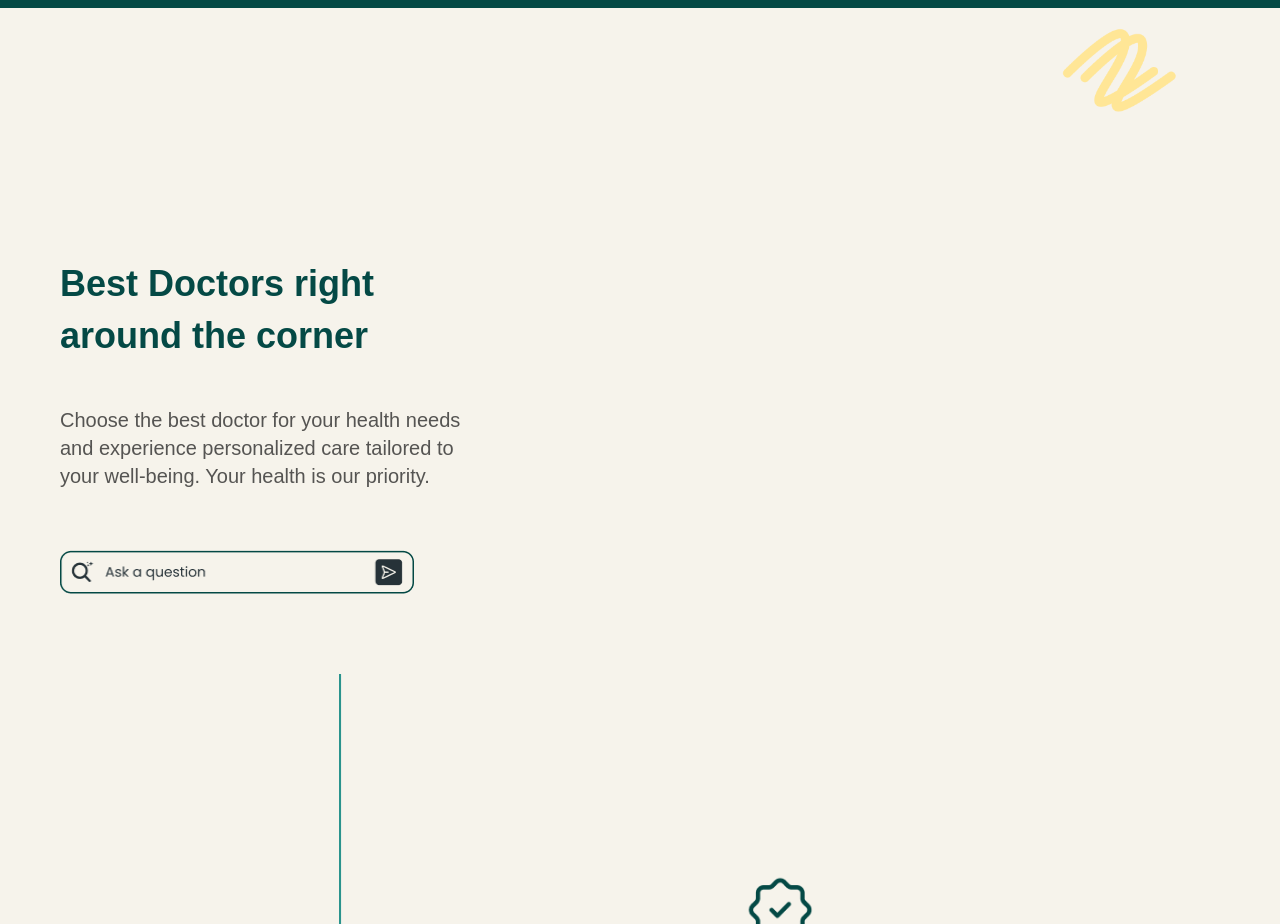
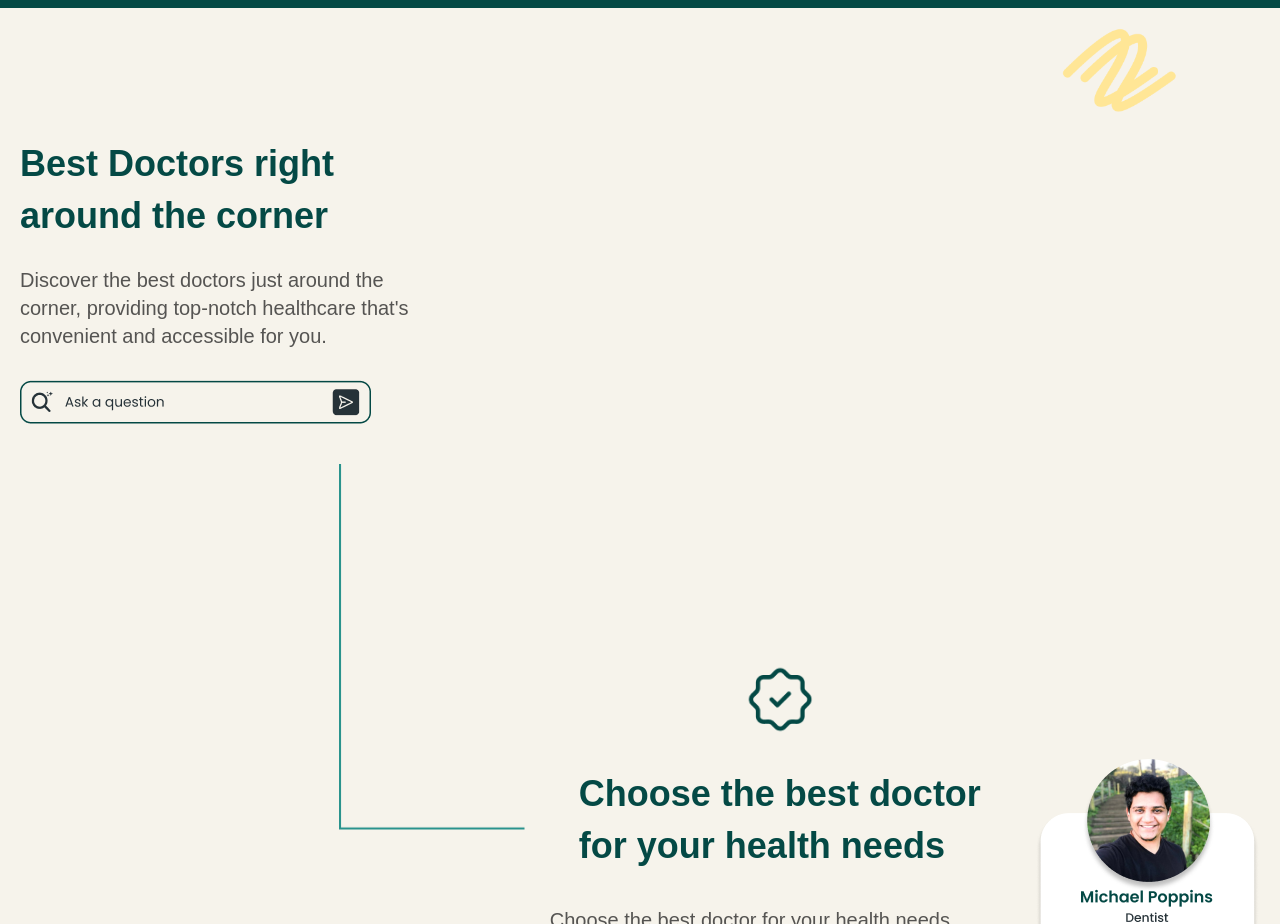
Before and after one commit to LoadingMinds/Health-site, a website built with Vite: page index.html in a window 1280 px wide. Shown: the part 1000-1924 px from the top of the page. Built offline with nearby package versions, Linux system fonts and the light colour scheme.

```diff
--- a/index.html
+++ b/index.html
@@ -75,19 +75,21 @@
         <div class="top" style="display: flex; flex-direction: column; align-items:flex-end; margin-right: 100px;">
           <img src="./assets/Group 1000001776.png" alt="shapes" style=" width: 10%;margin-top: 10px;">
         </div>
-        <div class="left" style="display: flex; flex-direction: column; align-items: flex-start;padding: 20px;">
-          <h1 class="text-textcolor2 font-extrabold font-custom text-2xl md:text-4xl mt-10 md:mt-20 w-full md:w-auto p-2 md:p-10">
+        <div class="left" style="display: flex; flex-direction: column;justify-content: flex-start; align-items: flex-start;padding: 20px;">
+          <h1 class="text-textcolor2 font-extrabold font-custom text-2xl md:text-4xl">
               <div class="whitespace-nowrap mb-3">Best Doctors right </div>
               <div class="whitespace-nowrap">around the corner</div>
           </h1>
-          <div class="container" style="display: flex; flex-direction: column; align-items: flex-start; padding: 10px;margin-left: 30px; text-align: center; ">
+          <div class="container" style="display: flex; flex-direction: column;justify-content: flex-start; align-items: flex-start;margin-top: 30px; text-align: center; ">
             <p class="text-textcolor1 font-custom font-medium text-xl lg:flex-wrap " style="text-align: left; width: fit-content;">
-                Choose the best doctor for your health needs<br>
-                and experience personalized care tailored to<br>
-                your well-being. Your health is our priority.
+              Discover the best doctors just around the <br>
+              corner, providing top-notch healthcare that's<br>
+              convenient and accessible for you.
             </p>
           </div>
-          <img src="./assets/Prompt bar.png" alt="Prompt bar" style="margin-top: 10px; width: 35%; padding: 40px;">
+          <div class="top" style="display: flex; flex-direction: column; align-items:flex-start;justify-content: flex-start;">
+          <img src="./assets/Prompt bar.png" alt="Prompt bar" style="margin-top: 30px; width: 100%;">
+          </div>
         </div>
 
 
```
